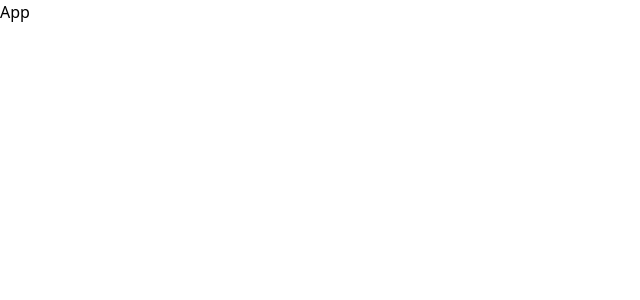
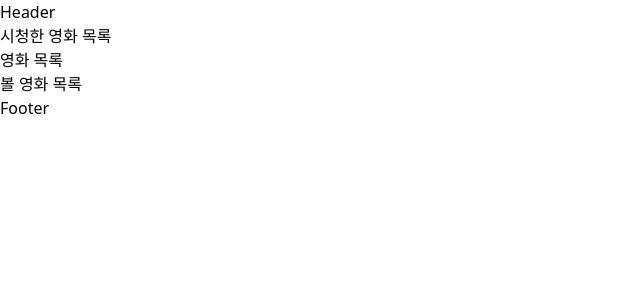
Before and after one commit to Likelion-YeungNam-Univ/8-13th-fe-assignment, a React (Vite) app: page / in a window 1280 px wide. Shown: the top 300 px of the page, without its empty margins (0-640 px from the left). Built offline with nearby package versions, Linux system fonts and the light colour scheme.

Commit message:
refactor: 섹션별 컴포넌트 파일 생성

```diff
--- a/src/App.jsx
+++ b/src/App.jsx
@@ -1,7 +1,20 @@
 import React from "react";
+import Header from "./Header";
+import WatchedList from "./WatchedList";
+import MovieList from "./MovieList";
+import WillWatchList from "./WillWatchList";
+import Footer from "./Footer";
 
 const App = () => {
-  return <div>App</div>;
+  return (
+    <div>
+      <Header />
+      <WatchedList />
+      <MovieList />
+      <WillWatchList />
+      <Footer />
+    </div>
+  );
 };
 
 export default App;
--- /dev/null
+++ b/src/Footer.jsx
@@ -0,0 +1,7 @@
+import React from "react";
+
+const Footer = () => {
+  return <div>Footer</div>;
+};
+
+export default Footer;
--- /dev/null
+++ b/src/Header.jsx
@@ -0,0 +1,7 @@
+import React from "react";
+
+const Header = () => {
+  return <div>Header</div>;
+};
+
+export default Header;
--- /dev/null
+++ b/src/MovieList.jsx
@@ -0,0 +1,7 @@
+import React, { useEffect } from "react";
+
+const MovieList = () => {
+  return <div>영화 목록</div>;
+};
+
+export default MovieList;
--- /dev/null
+++ b/src/WatchedList.jsx
@@ -0,0 +1,7 @@
+import React from "react";
+
+const WatchedList = () => {
+  return <div>시청한 영화 목록</div>;
+};
+
+export default WatchedList;
--- /dev/null
+++ b/src/WillWatchList.jsx
@@ -0,0 +1,7 @@
+import React from "react";
+
+const WillWatchList = () => {
+  return <div>볼 영화 목록</div>;
+};
+
+export default WillWatchList;
```
Also changed, not shown: 1 other file (tests, documents, lock files or other folders).
